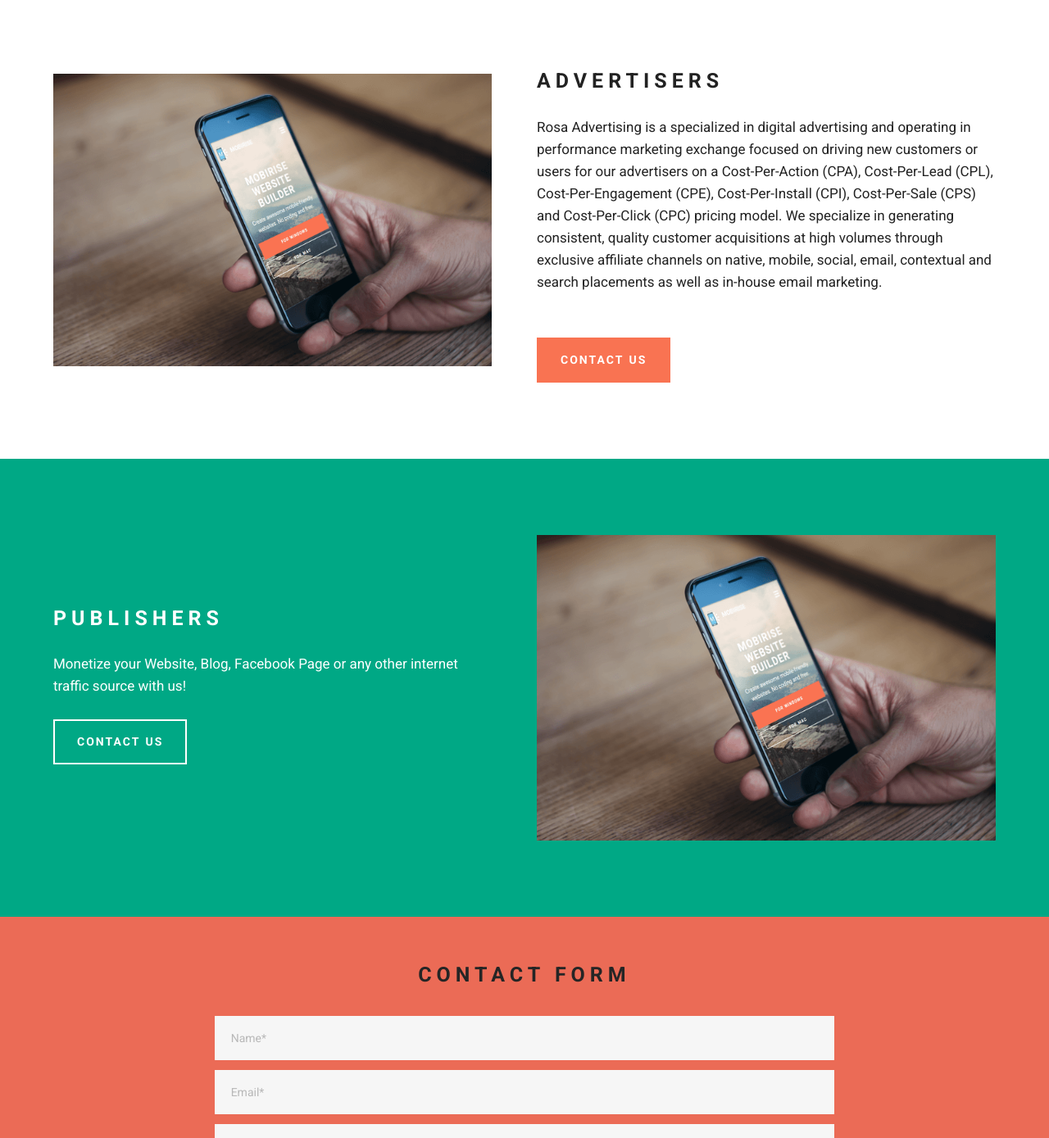
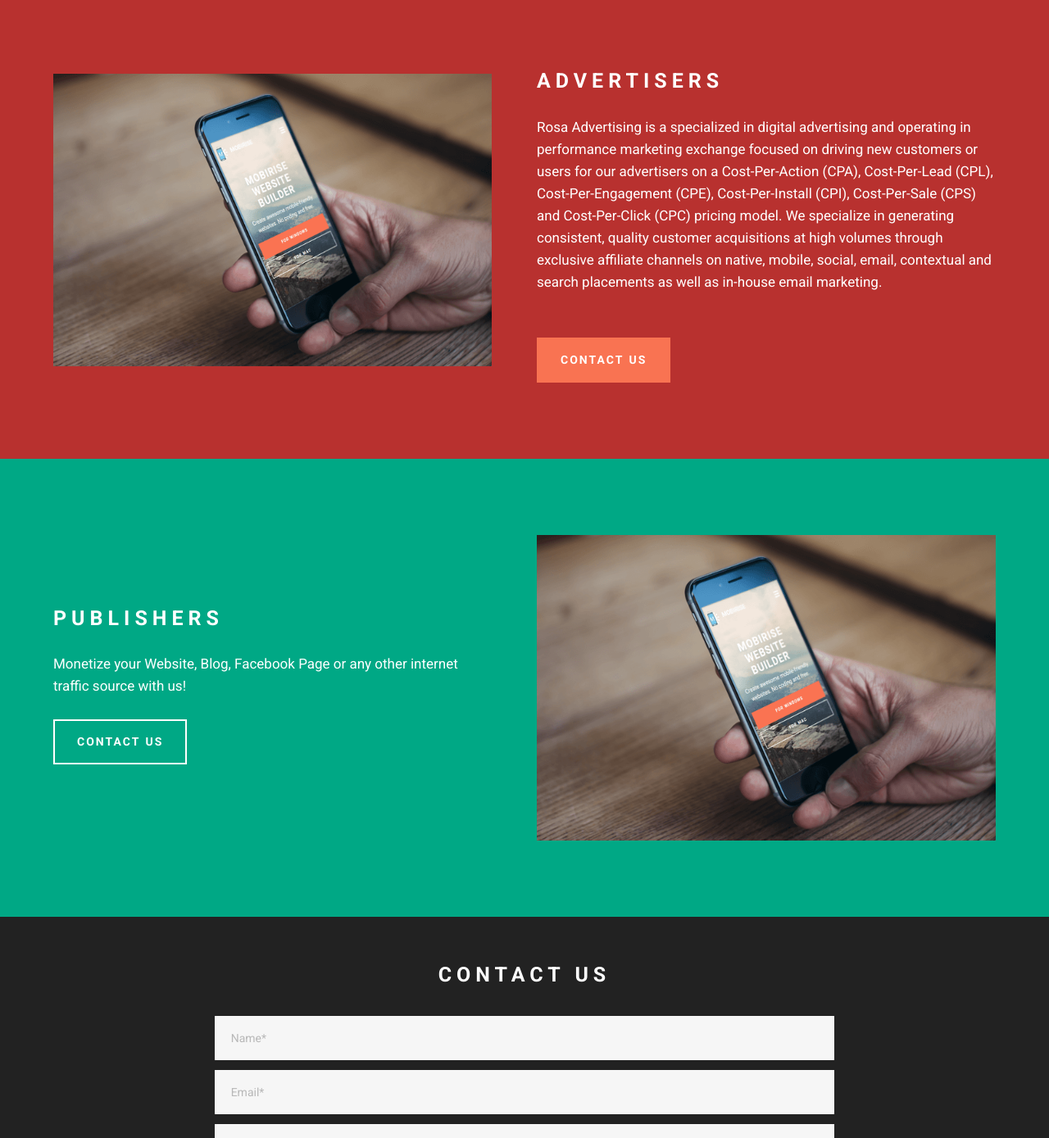
Before and after one commit to Melihandro/Rosa-Marketing, a plain HTML site: page index.html in a window 1280 px wide. Shown: the part 1411-2800 px from the top of the page at 82% size. Drawn offline with Linux system fonts and the light colour scheme; files whose address does not match are found by name.

Commit message:
create github pages

```diff
--- a/assets/mobirise/css/mbr-additional.css
+++ b/assets/mobirise/css/mbr-additional.css
@@ -33,13 +33,13 @@
   font-family: 'Roboto', sans-serif;
 }
 #msg-box4-i .mbr-header__text {
-  color: #222222;
+  color: #ffffff;
 }
 #msg-box4-i .mbr-header__subtext {
   color: #ffffff;
 }
 #msg-box4-i .mbr-article {
-  color: #222222;
+  color: #ffffff;
 }
 #msg-box4-j .mbr-header__text {
   color: #ffffff;
@@ -50,3 +50,6 @@
 #msg-box4-j .mbr-article {
   color: #ffffff;
 }
+#form1-k .mbr-header__text {
+  color: #ffffff;
+}
--- a/index.html
+++ b/index.html
@@ -44,7 +44,7 @@
 
 </section>
 
-<section class="engine"><a href="https://mobirise.co/b">web site creator</a></section><section class="mbr-box mbr-section mbr-section--relative mbr-section--fixed-size mbr-section--full-height mbr-section--bg-adapted" id="header1-h" data-bg-video="https://www.youtube.com/embed/A222BoRt9sg?rel=0&amp;amp;showinfo=0&amp;autoplay=0&amp;loop=0" data-rv-view="2">
+<section class="engine"><a href="https://mobirise.co/j">how to design your own website for free</a></section><section class="mbr-box mbr-section mbr-section--relative mbr-section--fixed-size mbr-section--full-height mbr-section--bg-adapted" id="header1-h" data-bg-video="https://www.youtube.com/embed/A222BoRt9sg?rel=0&amp;amp;showinfo=0&amp;autoplay=0&amp;loop=0" data-rv-view="2">
     <div class="mbr-box__magnet mbr-box__magnet--sm-padding mbr-box__magnet--center-left mbr-after-navbar">
         <div class="mbr-overlay" style="opacity: 0.7; background-color: rgb(34, 34, 34);"></div>
         <div class="mbr-box__container mbr-section__container container">
@@ -181,7 +181,7 @@
     </div>
 </section>
 
-<section class="mbr-section mbr-section--relative" id="msg-box4-i" data-rv-view="8" style="background-color: rgb(255, 255, 255);">
+<section class="mbr-section mbr-section--relative" id="msg-box4-i" data-rv-view="8" style="background-color: rgb(184, 49, 47);">
 
     <div class="mbr-section__container mbr-section__container--isolated container" style="padding-top: 93px; padding-bottom: 93px;">
         <div class="row">
@@ -239,7 +239,7 @@
     </div>
 </section>
 
-<section class="mbr-section mbr-section--relative mbr-section--fixed-size" id="form1-k" data-rv-view="14" style="background-color: rgb(235, 107, 86);">
+<section class="mbr-section mbr-section--relative mbr-section--fixed-size" id="form1-k" data-rv-view="14" style="background-color: rgb(34, 34, 34);">
 
     <div class="mbr-section__container mbr-section__container--std-padding container" style="padding-top: 62px; padding-bottom: 62px;">
         <div class="row">
@@ -247,13 +247,13 @@
                 <div class="row">
                     <div class="col-sm-8 col-sm-offset-2" data-form-type="formoid">
                         <div class="mbr-header mbr-header--center mbr-header--std-padding">
-                            <h2 class="mbr-header__text">CONTACT FORM</h2>
+                            <h2 class="mbr-header__text">CONTACT US</h2>
                         </div>
                         <div data-form-alert="true">
                             <div class="hide" data-form-alert-success="true">Thanks for filling out form! We will contact with you soon.</div>
                         </div>
-                        <form action="https://mobirise.com/" method="post" data-form-title="CONTACT FORM">
-                            <input type="hidden" value="XeyWEKPkhkTw+bIasGJIGezOUzl1bMIkLQlNn5T/fP5G9kVAqL/7ePj+KWwj8GKBcrzvZcUJs4X5PHgpaxixn8c5c9it4H534TfL9nT4c2OXB1hweigRPCRzBUkFWc8o" data-form-email="true">
+                        <form action="https://mobirise.com/" method="post" data-form-title="CONTACT US">
+                            <input type="hidden" value="TPdNDS4qWr4OV2pnV7qM9ZwOIQ+c0ScWJKR1VQEbKSclG/cOfbJ/6A8wPvfkR4diAzjqWO+XoqqJ/cRLUanthVPT6IbmSGUEWAMReGkNvYFzz0v4S8s75unkpDUL8JXG" data-form-email="true">
                             <div class="form-group">
                                 <input type="text" class="form-control" name="name" required="" placeholder="Name*" data-form-field="Name">
                             </div>
```
Also changed, not shown: 1 other file.
